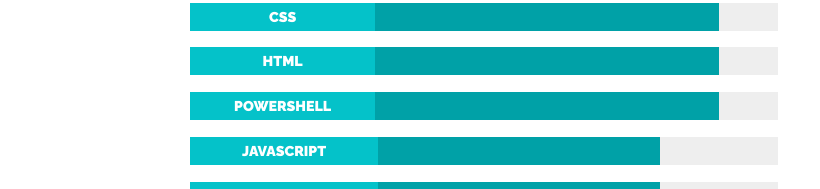
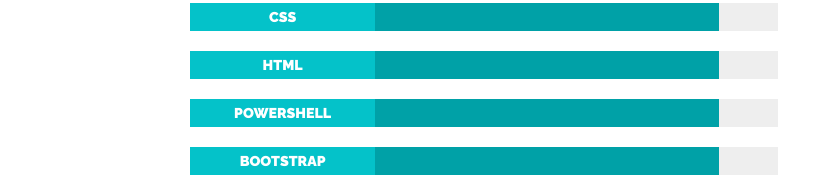
Before and after one commit to RondellJefferson/My-PortfolioV2, a plain HTML site: page index.html in a window 1280 px wide. Shown: the part 1399-1588 px from the top of the page, 460-1280 px from the left. Drawn offline with Linux system fonts and the light colour scheme.

Commit message:
Added Bootstrap to my skills

```diff
--- a/index.html
+++ b/index.html
@@ -139,6 +139,20 @@
                   <div class="skillName">
                     <div class="nameOfSkill">
                       POWERSHELL
+                    </div>
+                  </div>
+                </div>
+              </div>
+            </div>
+          </div>
+          <!-- Skill # -->
+          <div class="spaceBar">
+            <div class="skillBar myNav">
+              <div class="fullBar" style="width: 100%;">
+                <div class="innerSkillBar" style="width: 90%;">
+                  <div class="skillName">
+                    <div class="nameOfSkill">
+                      BOOTSTRAP
                     </div>
                   </div>
                 </div>
```
